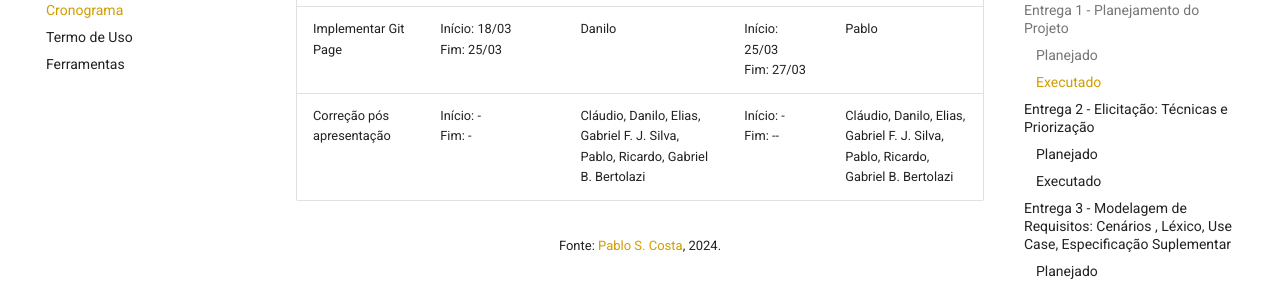
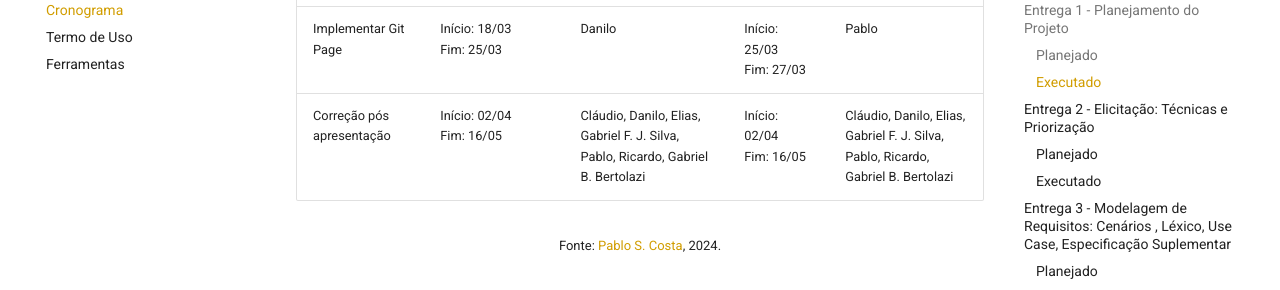
Before and after one commit to Requisitos-de-Software/2024.1-Serasa, an MkDocs documentation site: the page built from docs/planejamento/cronograma.md, in a window 1280 px wide and 900 px high, scrolled down 2688 px. Shown: the part 152-442 px from the top of the window. Built offline with MkDocs 1.6.1 and Material for MkDocs 9.7.7, drawn with Linux system fonts in a browser that asks for light colours; comment, search, counter and statistics services are not loaded.

Commit message:
Add revisor cronograma.md

```diff
--- a/docs/planejamento/cronograma.md
+++ b/docs/planejamento/cronograma.md
@@ -52,7 +52,7 @@ Na Tabela 2, está o cronograma executado nas atividades da primeira entrega.
 | Gravar apresentação | Início: 30/03 <br>Fim: 01/04 | Elias | Início: 01/04 <br>Fim: 01/04 | Ricardo |
 | Termos de Uso | Início: 31/03 <br>Fim: 01/04 | Danilo | Início: 31/03 <br>Fim: 01/04 | Pablo, Ricardo |
 | Implementar Git Page | Início: 18/03 <br>Fim: 25/03 | Danilo | Início: 25/03 <br>Fim: 27/03 | Pablo |
-| Correção pós apresentação | Início: - <br>Fim: - | Cláudio, Danilo, Elias, Gabriel F. J. Silva, Pablo, Ricardo, Gabriel B. Bertolazi | Início: - <br>Fim: -- | Cláudio, Danilo, Elias, Gabriel F. J. Silva, Pablo, Ricardo, Gabriel B. Bertolazi |
+| Correção pós apresentação | Início: 02/04  <br>Fim: 16/05 | Cláudio, Danilo, Elias, Gabriel F. J. Silva, Pablo, Ricardo, Gabriel B. Bertolazi | Início: 02/04  <br>Fim: 16/05 | Cláudio, Danilo, Elias, Gabriel F. J. Silva, Pablo, Ricardo, Gabriel B. Bertolazi |
 
 <font size="2"><p style="text-align: center">Fonte: [Pablo S. Costa](https://github.com/pabloheika), 2024.</p></font>
 
```
Also changed, not shown: other parts of docs/planejamento/cronograma.md (+1 -1 lines).
